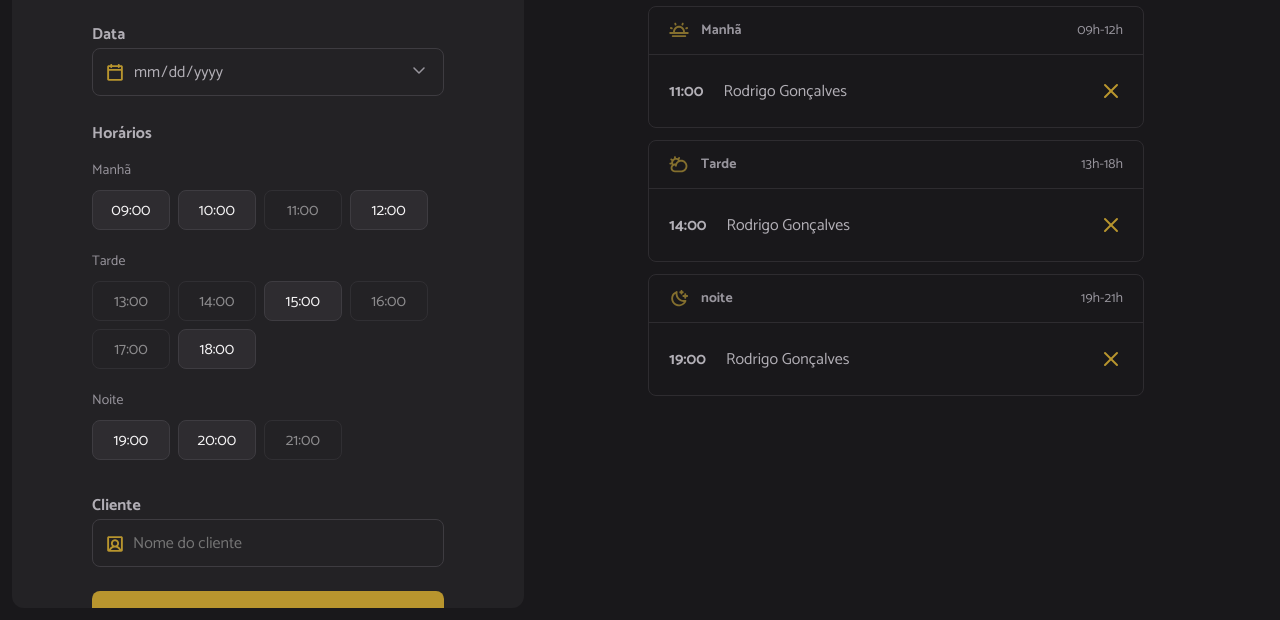
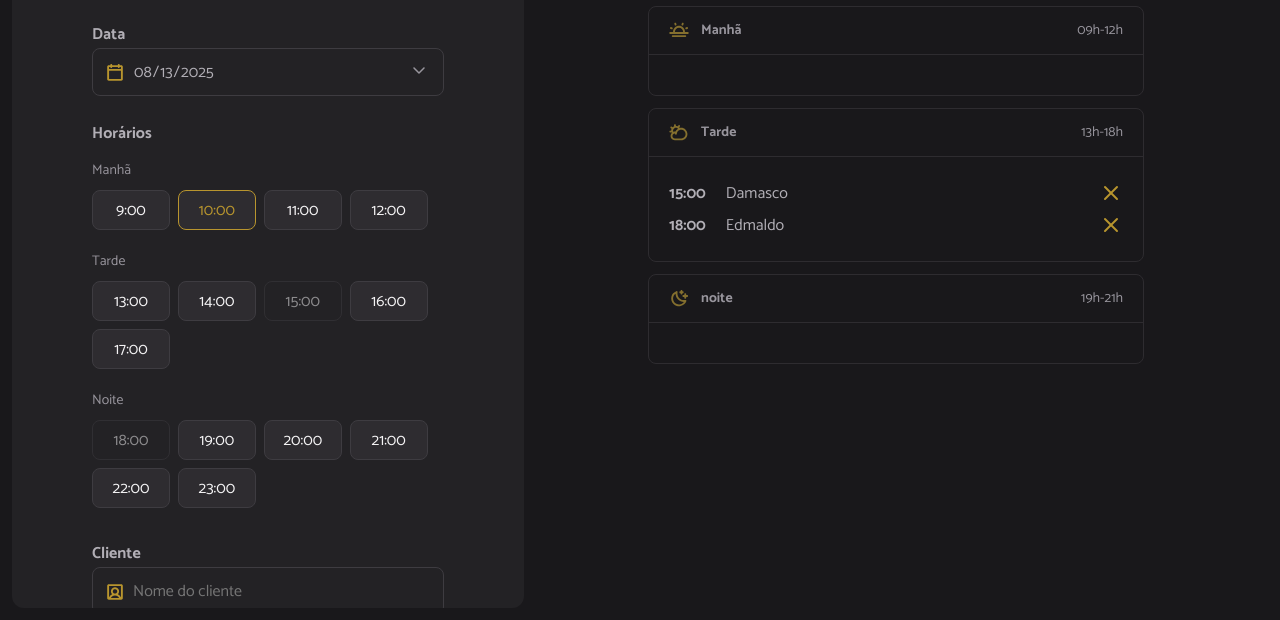
Before and after one commit to ShinFelipe/hairday, a website built with webpack: page index.html in a window 1280 px wide. Both pictures are taken after a click on the item "10:00". Shown: the part 180-800 px from the top of the page. Built offline with nearby package versions, Linux system fonts and the light colour scheme; data requests are answered from the project's data file.

Commit message:
end: finalizando o projeto

```diff
--- a/index.html
+++ b/index.html
@@ -37,8 +37,8 @@
         <span class="label">Horários</span>
         <ul id="hours" class="hours" aria-label="Horários disponíveis de manhã">
           <!-- Exemplo: Manhã -->
-          <li data-period="morning" class="hour-period">Manhã</li>
-          <li data-period="morning" value="09:00" class="hour hour-available">
+          <!-- <li data-period="morning" class="hour-period">Manhã</li> -->
+          <!-- <li data-period="morning" value="09:00" class="hour hour-available">
             09:00
           </li>
           <li data-period="morning" value="10:00" class="hour hour-available">
@@ -49,10 +49,10 @@
           </li>
           <li data-period="morning" value="12:00" class="hour hour-available">
             12:00
-          </li>
+          </li> -->
           <!-- Exemplo: Tarde  -->
-          <li data-period="morning" class="hour-period">Tarde</li>
-          <li
+          <!-- <li data-period="morning" class="hour-period">Tarde</li> -->
+          <!-- <li
             data-period="afternoon"
             value="13:00"
             class="hour hour-unavailable"
@@ -85,11 +85,11 @@
           </li>
           <li data-period="afternoon" value="18:00" class="hour hour-available">
             18:00
-          </li>
+          </li> -->
           <!-- Exemplo: Noite -->
-          <li data-period="morning" class="hour-period">Noite</li>
+          <!-- <li data-period="morning" class="hour-period">Noite</li> -->
 
-          <li data-period="night" value="19:00" class="hour hour-available">
+          <!-- <li data-period="night" value="19:00" class="hour hour-available">
             19:00
           </li>
           <li data-period="night" value="20:00" class="hour hour-available">
@@ -97,7 +97,7 @@
           </li>
           <li data-period="night" value="21:00" class="hour hour-unavailable">
             21:00
-          </li>
+          </li> -->
         </ul>
 
         <label for="client" class="label">Cliente</label>
@@ -129,7 +129,7 @@
           </header>
           <ul id="period-morning" class="period">
             <!-- Exemplo  -->
-            <li>
+            <!-- <li>
               <strong>11:00</strong>
               <span>Rodrigo Gonçalves</span>
               <img
@@ -137,7 +137,7 @@
                 alt="Cancelar"
                 class="cancel-icon"
               />
-            </li>
+            </li> -->
           </ul>
         </section>
 
@@ -149,7 +149,7 @@
           </header>
           <ul id="period-afternoon" class="period">
             <!-- Exemplo -->
-            <li>
+            <!-- <li>
               <strong>14:00</strong>
               <span>Rodrigo Gonçalves</span>
               <img
@@ -157,7 +157,7 @@
                 alt="Cancelar"
                 class="cancel-icon"
               />
-            </li>
+            </li> -->
           </ul>
         </section>
 
@@ -169,7 +169,7 @@
           </header>
           <ul id="period-night" class="period">
             <!-- Exemplo -->
-            <li>
+            <!-- <li>
               <strong>19:00</strong>
               <span>Rodrigo Gonçalves</span>
               <img
@@ -177,7 +177,7 @@
                 alt="Cancelar"
                 class="cancel-icon"
               />
-            </li>
+            </li> -->
           </ul>
         </section>
       </aside>
--- a/server.json
+++ b/server.json
@@ -1,3 +1,19 @@
 {
-  "schedules": []
+  "schedules": [
+    {
+      "id": "1755038913438",
+      "name": "Felipe",
+      "when": "2025-08-12T23:00:00.000Z"
+    },
+    {
+      "id": "1755040229335",
+      "name": "Damasco",
+      "when": "2025-08-13T15:00:00.000Z"
+    },
+    {
+      "id": "1755040320841",
+      "name": "Edmaldo",
+      "when": "2025-08-13T18:00:00.000Z"
+    }
+  ]
 }
--- /dev/null
+++ b/src/modules/form/date-change.js
@@ -0,0 +1,7 @@
+import { schedulesDay } from "../schedules/load";
+
+const selectedDate = document.getElementById("date");
+
+selectedDate.addEventListener("change", () => {
+  schedulesDay();
+});
--- /dev/null
+++ b/src/modules/form/hours-click.js
@@ -0,0 +1,14 @@
+export function hoursClick() {
+  const hoursList = document.querySelectorAll(".hour-available");
+  hoursList.forEach((available) => {
+    available.addEventListener("click", (event) => {
+      // remove a classe de selecionado de todos os horários
+      hoursList.forEach((hour) => {
+        hour.classList.remove("hour-selected");
+      });
+
+      // adiciona a classe de selecionado ao horário clicado
+      event.target.classList.add("hour-selected");
+    });
+  });
+}
--- /dev/null
+++ b/src/modules/form/hours-load.js
@@ -0,0 +1,61 @@
+import dayjs from "dayjs";
+import { openingHours } from "../../utils/opning-hours";
+import { hoursClick } from "./hours-click";
+
+const hours = document.getElementById("hours");
+
+export function hoursLoad({ date, dailySchedyules }) {
+  hours.innerHTML = "";
+
+  // verifica se o todos horaios estão indisponíveis
+  const unavailableHours = dailySchedyules.map((schedule) => {
+    return dayjs(schedule.when).format("HH:mm");
+  });
+
+  const opening = openingHours.map((hour) => {
+    const [scheduleHour] = hour.split(":");
+
+    // adiciona a hora na date e verifica se é antes do horário atual
+    const isHourPresent = dayjs(date)
+      .add(scheduleHour, "hour")
+      .isAfter(dayjs());
+
+    const available = !unavailableHours.includes(hour) && isHourPresent;
+
+    return {
+      hour,
+      available,
+    };
+  });
+
+  //  Renderizar os horarios disponíveis
+  opening.forEach(({ hour, available }) => {
+    const li = document.createElement("li");
+
+    li.classList.add("hour");
+    li.classList.add(available ? "hour-available" : "hour-unavailable");
+    li.textContent = hour;
+    li.setAttribute("value", hour);
+
+    if (hour === "9:00") {
+      hourHeaderAdd("Manhã");
+    } else if (hour === "13:00") {
+      hourHeaderAdd("Tarde");
+    } else if (hour === "18:00") {
+      hourHeaderAdd("Noite");
+    }
+
+    hours.appendChild(li);
+  });
+
+  // Chama a função de click para os horários disponíveis
+  hoursClick();
+}
+
+function hourHeaderAdd(title) {
+  const li = document.createElement("li");
+  li.classList.add("hour-period");
+  li.textContent = title;
+
+  hours.appendChild(li);
+}
--- /dev/null
+++ b/src/modules/form/submit.js
@@ -0,0 +1,53 @@
+import dayjs from "dayjs";
+import { scheduleNew } from "../../services/schedule-new";
+import { schedulesDay } from "../schedules/load";
+
+const form = document.querySelector("form");
+const selectedDate = document.getElementById("date");
+const clientName = document.getElementById("client");
+
+if (!(selectedDate instanceof HTMLInputElement)) {
+  throw new Error("Element with id 'date' is not an input element");
+}
+
+const currentDate = dayjs(new Date()).format("YYYY-MM-DD");
+
+selectedDate.value = currentDate;
+selectedDate.min = currentDate;
+
+form.addEventListener("submit", async (event) => {
+  event.preventDefault();
+
+  try {
+    const name = clientName.value.trim();
+    const hourSelected = document.querySelector(".hour-selected");
+    console.log("Selected hour:", hourSelected);
+
+    if (!name) {
+      alert("Por favor, preencha o nome.");
+      return;
+    }
+
+    if (!hourSelected) {
+      alert("Por favor, selecione um horário.");
+      return;
+    }
+
+    const [hour] = hourSelected.innerHTML.split(":");
+
+    const when = dayjs(selectedDate.value).add(hour, "hour");
+    const id = new Date().getTime();
+
+    // Cadastrar o agendamento no sistema
+    await scheduleNew({ id, name, when: when });
+
+    // Recarregar os agendamentos do dia
+    await schedulesDay();
+    clientName.value = "";
+  } catch (error) {
+    alert(
+      "Não foi possível enviar o formulário. Por favor, tente novamente mais tarde."
+    );
+    console.error("An error occurred during form submission:", error);
+  }
+});
--- /dev/null
+++ b/src/modules/schedules-load.js
@@ -0,0 +1,5 @@
+import { schedulesDay } from "./schedules/load";
+
+document.addEventListener("DOMContentLoaded", () => {
+  schedulesDay();
+});
--- /dev/null
+++ b/src/modules/schedules/cancel.js
@@ -0,0 +1,27 @@
+import { cancelSchedule } from "../../services/schedule-cancel";
+import { schedulesDay } from "./load";
+
+const periods = document.querySelectorAll(".period");
+
+periods.forEach((period) => {
+  period.addEventListener("click", async (event) => {
+    if (event.target.classList.contains("cancel-icon")) {
+      // Obter a li pai do elemento clicado
+      const item = event.target.closest("li");
+      // Verificar se o item possui um id
+      const { id } = item.dataset;
+
+      if (id) {
+        const isConfirmed = confirm(
+          "Você tem certeza que deseja cancelar este agendamento?"
+        );
+        console.log(isConfirmed);
+
+        if (isConfirmed) {
+          await cancelSchedule({ id });
+          schedulesDay();
+        }
+      }
+    }
+  });
+});
--- /dev/null
+++ b/src/modules/schedules/load.js
@@ -0,0 +1,22 @@
+import { scheduleFetchByDate } from "../../services/schedule-fetch-by-date";
+import { hoursLoad } from "../form/hours-load";
+import { schedulesShow } from "./show";
+
+const selectedDate = document.getElementById("date");
+
+export async function schedulesDay() {
+  if (!(selectedDate instanceof HTMLInputElement)) {
+    throw new Error("Element with id 'date' is not an input element");
+  }
+
+  const date = selectedDate.value;
+  console.log("Data selecionada:", date);
+
+  // Busca os agendamentos do dia na API
+  const dailySchedyules = await scheduleFetchByDate({ date });
+
+  // exibe os agendamentos
+  schedulesShow({ dailySchedyules });
+  // Renderiza a hora disponível
+  hoursLoad({ date, dailySchedyules });
+}
--- /dev/null
+++ b/src/modules/schedules/show.js
@@ -0,0 +1,56 @@
+// Seleciona as sessões do dia
+
+import dayjs from "dayjs";
+
+const periodMorning = document.getElementById("period-morning");
+const periodAfternoon = document.getElementById("period-afternoon");
+const periodNight = document.getElementById("period-night");
+
+export function schedulesShow({ dailySchedyules }) {
+  console.log(dailySchedyules);
+
+  try {
+    // Limpa as sessões antes de adicionar novos agendamentos
+    periodMorning.innerHTML = "";
+    periodAfternoon.innerHTML = "";
+    periodNight.innerHTML = "";
+
+    // renderiza os agendamentos nas sessões correspondentes
+    dailySchedyules.forEach((schedule) => {
+      console.log(schedule);
+
+      const item = document.createElement("li");
+      const time = document.createElement("strong");
+      const name = document.createElement("span");
+
+      // adiciona o id do agendamento para possível uso futuro
+      item.setAttribute("data-id", schedule.id);
+      time.textContent = dayjs(schedule.when).format("HH:mm");
+      name.textContent = schedule.name;
+
+      // criar o icone de cancelamento (sem funcionalidade por enquanto)
+      const cancelIcon = document.createElement("img");
+      cancelIcon.classList.add("cancel-icon");
+      cancelIcon.setAttribute("src", "./src/assets/cancel.svg");
+      cancelIcon.setAttribute("alt", "Cancelar");
+
+      // adiciona os elementos ao item da lista
+      item.append(time, name, cancelIcon);
+
+      // obtem a hora do agendamento
+      const hour = dayjs(schedule.when).hour();
+
+      // renderizar na sessão correta
+      if (hour <= 12) {
+        periodMorning.appendChild(item);
+      } else if (hour > 12 && hour <= 18) {
+        periodAfternoon.appendChild(item);
+      } else {
+        periodNight.appendChild(item);
+      }
+    });
+  } catch (error) {
+    console.error("Erro ao exibir os agendamentos:", error);
+    alert("Erro ao exibir os agendamentos.");
+  }
+}
--- /dev/null
+++ b/src/services/api-config.js
@@ -0,0 +1,3 @@
+export const apiConfig = {
+  baseUrl: "http://localhost:3000",
+};
--- /dev/null
+++ b/src/services/schedule-cancel.js
@@ -0,0 +1,15 @@
+import { apiConfig } from "./api-config";
+
+export async function cancelSchedule({ id }) {
+  try {
+    await fetch(apiConfig.baseUrl + `/schedules/${Number(id)}`, {
+      method: "DELETE",
+    });
+
+    alert("Agendamento cancelado com sucesso!");
+  } catch (error) {
+    alert("Erro ao cancelar o agendamento. Tente novamente mais tarde.");
+    console.error("Error canceling schedule:", error);
+    throw error;
+  }
+}
--- /dev/null
+++ b/src/services/schedule-fetch-by-date.js
@@ -0,0 +1,23 @@
+import dayjs from "dayjs";
+import { apiConfig } from "./api-config";
+
+export async function scheduleFetchByDate({ date }) {
+  try {
+    const response = await fetch(apiConfig.baseUrl + "/schedules");
+
+    const data = await response.json();
+
+    // filtra os agendamentos pela data
+    const dailySchedyules = data.filter((schedule) => {
+      return dayjs(date).isSame(schedule.when, "day");
+    });
+
+    return dailySchedyules;
+  } catch (error) {
+    console.error("Failed to fetch schedules by date:", error);
+    alert(
+      "Não foi possível buscar os agendamentos. Por favor, tente novamente mais tarde."
+    );
+    throw error;
+  }
+}
--- /dev/null
+++ b/src/services/schedule-new.js
@@ -0,0 +1,20 @@
+import { apiConfig } from "./api-config";
+
+export async function scheduleNew({ id, name, when }) {
+  console.log("Agendamento recebido:", { id, name, when });
+
+  try {
+    const response = await fetch(apiConfig.baseUrl + "/schedules", {
+      method: "POST",
+      body: JSON.stringify({ id, name, when }),
+      headers: {
+        "Content-Type": "application/json",
+      },
+    });
+
+    alert("Agendado com sucesso!");
+  } catch (error) {
+    console.error(error);
+    alert("Não foi posível agendar tente novamente mais tarde.");
+  }
+}
--- /dev/null
+++ b/src/utils/opning-hours.js
@@ -0,0 +1,17 @@
+export const openingHours = [
+  "9:00",
+  "10:00",
+  "11:00",
+  "12:00",
+  "13:00",
+  "14:00",
+  "15:00",
+  "16:00",
+  "17:00",
+  "18:00",
+  "19:00",
+  "20:00",
+  "21:00",
+  "22:00",
+  "23:00",
+];
```
Also changed, not shown: src/main.js (+5 -2 lines).
